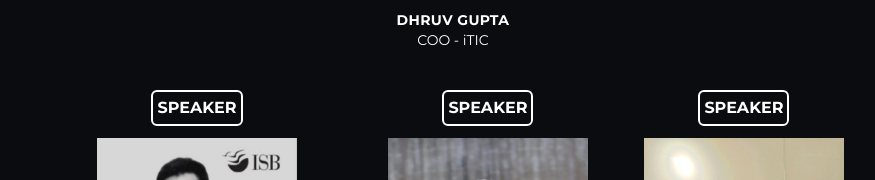
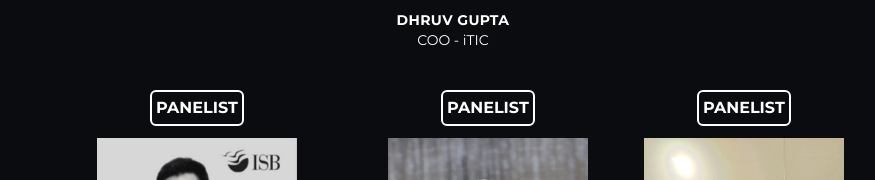
Before and after one commit to E-Cell-IITH/E-Cell-Website, a Next.js app: page /esummit in a window 1280 px wide. Shown: the part 2919-3099 px from the top of the page, without its empty margins (187-1062 px from the left). Built offline with nearby package versions, Linux system fonts and the light colour scheme.

Commit message:
minor changes

```diff
--- a/components/Panel.js
+++ b/components/Panel.js
@@ -124,7 +124,7 @@ const Panel = () => {
                     src="/hussainisf.jpeg"
                   />
                   <p className="text-white font-bold uppercase p-1 border-2 rounded-md border-white">
-                    Speaker
+                    Panelist
                   </p>
                 </div>
                 <div className="flex flex-col-reverse justify-center items-center gap-3">
@@ -144,7 +144,7 @@ const Panel = () => {
                     src="/srinivasan.jpg"
                   />
                   <p className="text-white font-bold uppercase p-1 border-2 rounded-md border-white">
-                    Speaker
+                  Panelist
                   </p>
                 </div>
 
@@ -165,7 +165,7 @@ const Panel = () => {
                     src="/neeraj_bansal.jpg"
                   />
                   <p className="text-white font-bold uppercase p-1 border-2 rounded-md border-white">
-                    Speaker
+                  Panelist
                   </p>
                 </div>
               </div>
@@ -231,14 +231,14 @@ const Panel = () => {
                     src="/rajesh.jpg"
                   />
                   <p className="text-white font-bold uppercase p-1 border-2 rounded-md border-white">
-                    Speaker
+                  Panelist
                   </p>
                 </div>
 
                 <div className="flex flex-col-reverse justify-center items-center gap-3">
                   <p className="text-white text-center text-[1rem]">
                     <span className="font-bold uppercase tracking-wide">
-                      Saumy Rajan Pradhan
+                      Saumya Rajan Pradhan
                     </span>
                     <br></br>
                     Head of Applied Innovation Exchange
@@ -252,7 +252,7 @@ const Panel = () => {
                     src="/Saumy.jpg"
                   />
                   <p className="text-white font-bold uppercase p-1 border-2 rounded-md border-white">
-                    Speaker
+                  Panelist
                   </p>
                 </div>
                 <div className="flex flex-col-reverse justify-center items-center gap-3">
@@ -272,7 +272,7 @@ const Panel = () => {
                     src="/raghu.jpg"
                   />
                   <p className="text-white font-bold uppercase p-1 border-2 rounded-md border-white">
-                    Speaker
+                  Panelist
                   </p>
                 </div>
               </div>
@@ -314,7 +314,7 @@ const Panel = () => {
                     src="/Yugandhar.jpg"
                   />
                   <p className="text-white font-bold uppercase p-1 border-2 rounded-md border-white">
-                    Speaker
+                  Panelist
                   </p>
                 </div>
                 <div className="flex flex-col-reverse justify-center items-center gap-3">
@@ -357,7 +357,7 @@ const Panel = () => {
                     src="/murali.jpg"
                   />
                   <p className="text-white font-bold uppercase p-1 border-2 rounded-md border-white">
-                    Speaker
+                  Panelist
                   </p>
                 </div>
               </div>
--- a/package.json
+++ b/package.json
@@ -11,11 +11,14 @@
   "dependencies": {
     "@emotion/react": "^11.10.0",
     "@emotion/styled": "^11.10.0",
+    "@mui/lab": "^5.0.0-alpha.116",
     "@mui/material": "^5.10.1",
+    "@mui/x-date-pickers": "^5.0.0-alpha.7",
     "animate.css": "^4.1.1",
     "cloudinary-build-url": "^0.2.4",
     "gsap": "^3.11.3",
     "loaders.css": "^0.1.2",
+    "mui": "0.0.1",
     "next": "12.2.5",
     "react": "18.2.0",
     "react-dom": "18.2.0",
```
Also changed, not shown: 1 other file (tests, documents, lock files or other folders).
